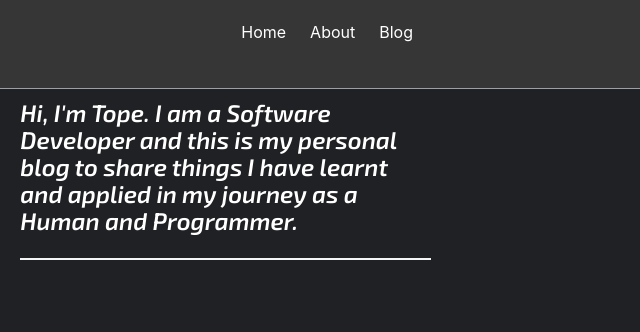
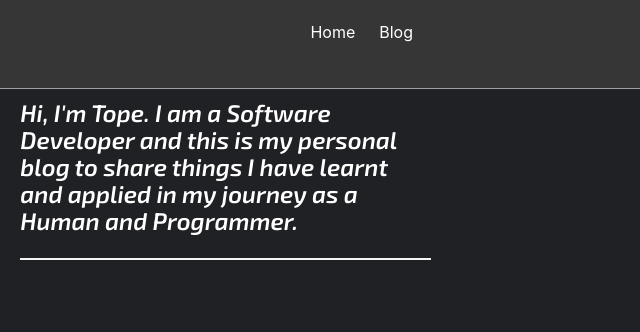
Before and after one commit to topeomot2/blog, a Gatsby site: page / in a window 1280 px wide. Shown: the full height of the page, 523-1163 px from the left. Built offline with nearby package versions, Linux system fonts and the light colour scheme; Gatsby itself is replaced by a stand-in of ours.

Commit message:
remove about

```diff
--- a/src/components/layout.js
+++ b/src/components/layout.js
@@ -34,9 +34,6 @@ const Layout = ({ pageTitle, children }) => {
           <Link className="navbar-item" to="/">
             Home
           </Link>
-          <Link className="navbar-item" to="/about">
-            About
-          </Link>
           <Link className="navbar-item" to="/blog">
             Blog
           </Link>
```
